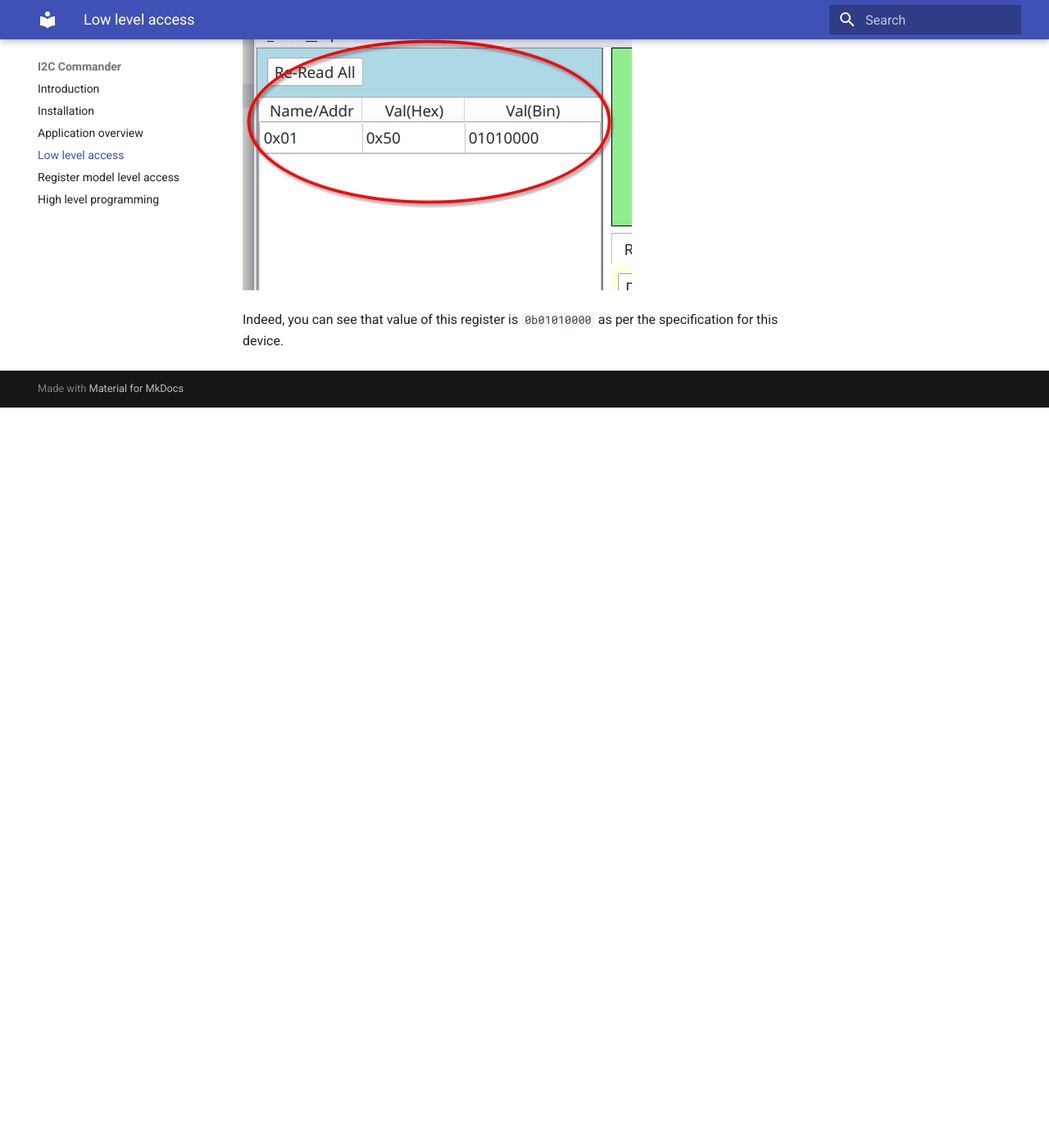
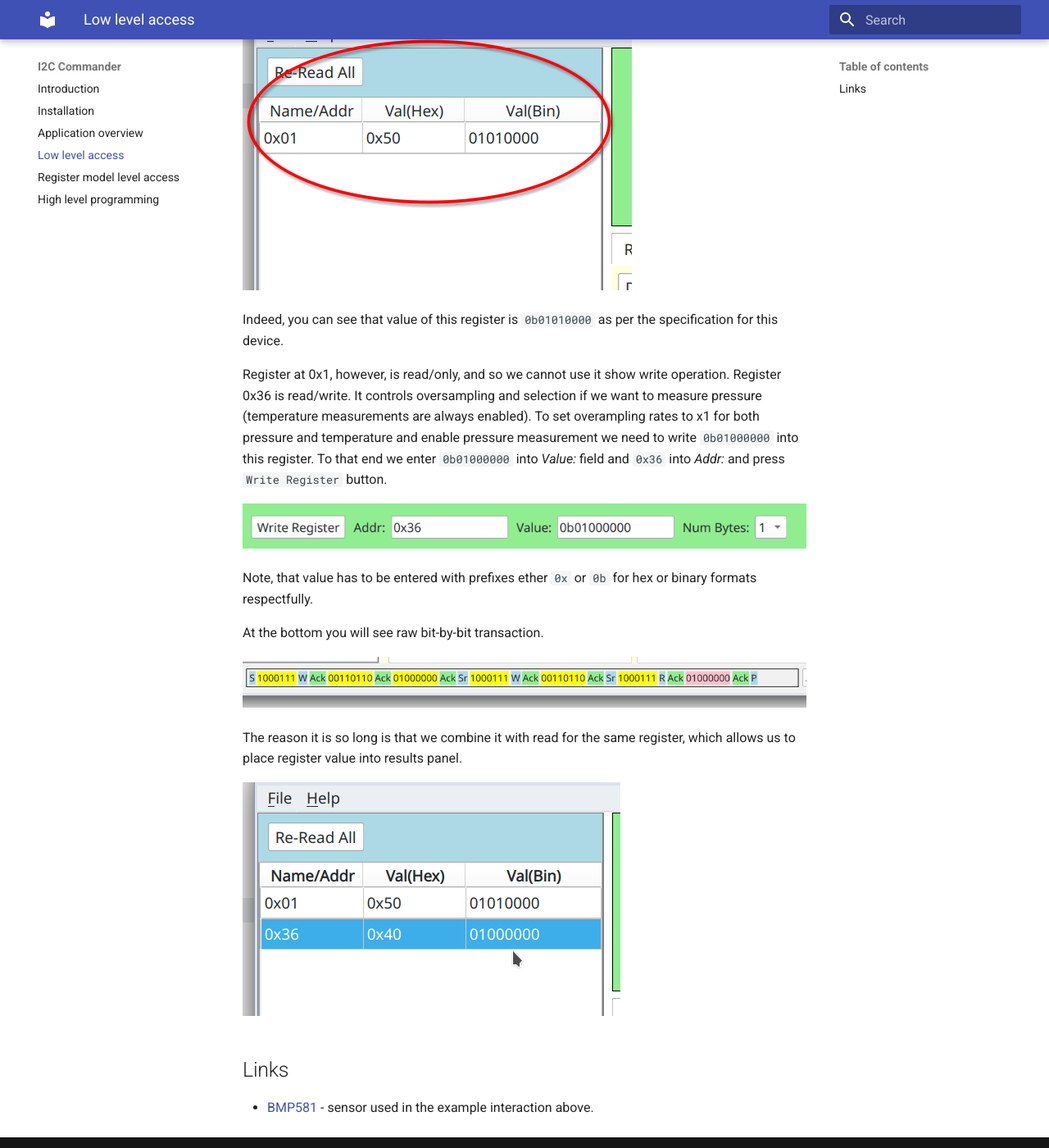
Before and after one commit to priimak/i2cc, an MkDocs documentation site: the page built from docs/bare_i2c.md, in a window 1280 px wide and 1400 px high, scrolled down 2373 px. Shown: the whole window at 82% size. Built offline with MkDocs 1.6.1 and Material for MkDocs 9.7.7, drawn with Linux system fonts in a browser that asks for light colours; before the commit the page ends 2870 px from its top, so only the background shows below that.

Commit message:
More docs

```diff
--- a/docs/bare_i2c.md
+++ b/docs/bare_i2c.md
@@ -45,3 +45,27 @@ In the left most panel you will see results of reading that register. Both in he
 ![](images/read-register-results.png)
 
 Indeed, you can see that value of this register is `0b01010000` as per the specification for this device.
+
+Register at 0x1, however, is read/only, and so we cannot use it show write operation. Register 0x36 is read/write.
+It controls oversampling and selection if we want to measure pressure (temperature measurements are always enabled).
+To set overampling rates to x1 for both pressure and temperature and enable pressure measurement we need to write
+`0b01000000` into this register. To that end we enter `0b01000000` into _Value:_ field and `0x36` into _Addr:_ and
+press `Write Register` button.
+
+![](images/write-register-input.png)
+
+Note, that value has to be entered with prefixes ether `0x` or `0b` for hex or binary formats respectfully.
+
+At the bottom you will see raw bit-by-bit transaction.
+
+![](images/write-register-transaction-data.png)
+
+The reason it is so long is that we combine it with read for the same register, which allows us to place register
+value into results panel.
+
+![](images/write-register-results.png)
+
+
+## Links
+
+* [BMP581](https://www.bosch-sensortec.com/en/products/environmental-sensors/pressure-sensors/bmp581) - sensor used in the example interaction above.
```
Also changed, not shown: docs/index.md (+8 -8 lines), docs/images/write-register-input.png (added), docs/images/write-register-results.png (added), docs/images/write-register-transaction-data.png (added).
